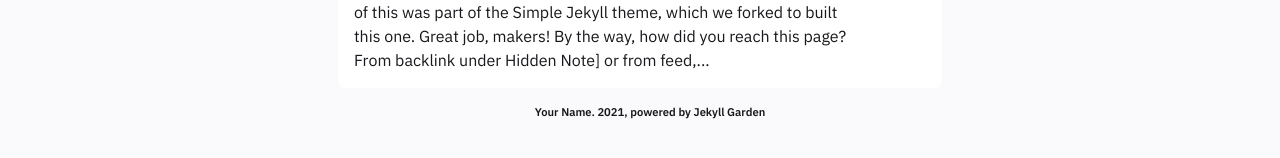
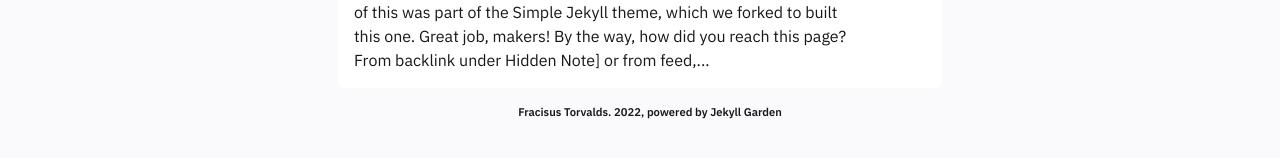
Before and after one commit to torvalz/torvalz.github.io, a Jekyll site: the page built from pages/index.md, in a window 1280 px wide. Shown: the part 601-759 px from the top of the page. Built offline with Jekyll 4.4.1, drawn with Linux system fonts in a browser that asks for light colours.

Commit message:
Thu 10 Feb 2022 11:45:28 PM KST

```diff
--- a/_config.yml
+++ b/_config.yml
@@ -30,8 +30,8 @@
 
 heading: Digital Garden # Change this
 copyright:
-  year: 2021
-  msg: Your Name # This is a mandatory attribute for copyright to be displayed ; If deleting this, edit at footer layout.
+  year: 2022
+  msg: Fracisus Torvalds # This is a mandatory attribute for copyright to be displayed ; If deleting this, edit at footer layout.
 
 
 #####################################################################
```
